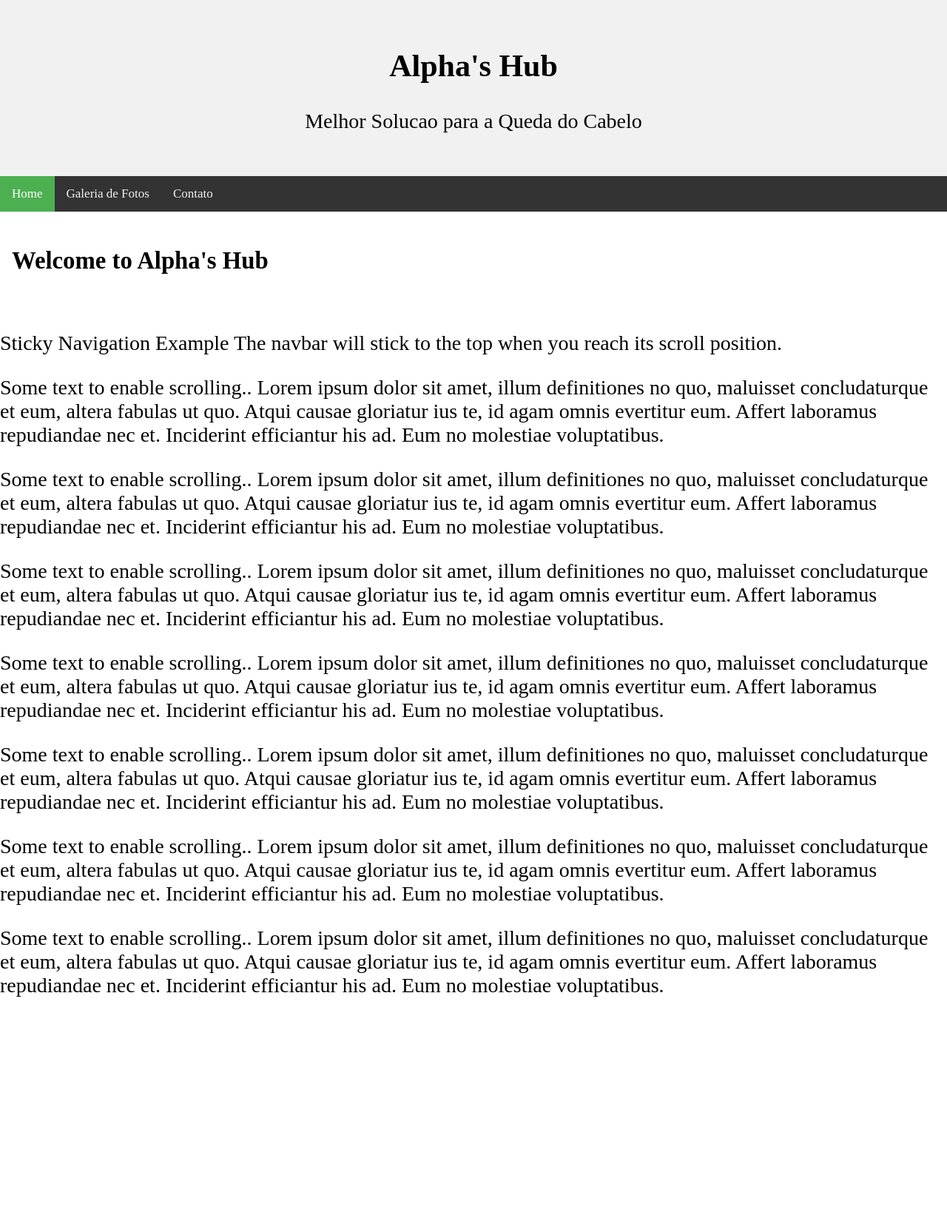
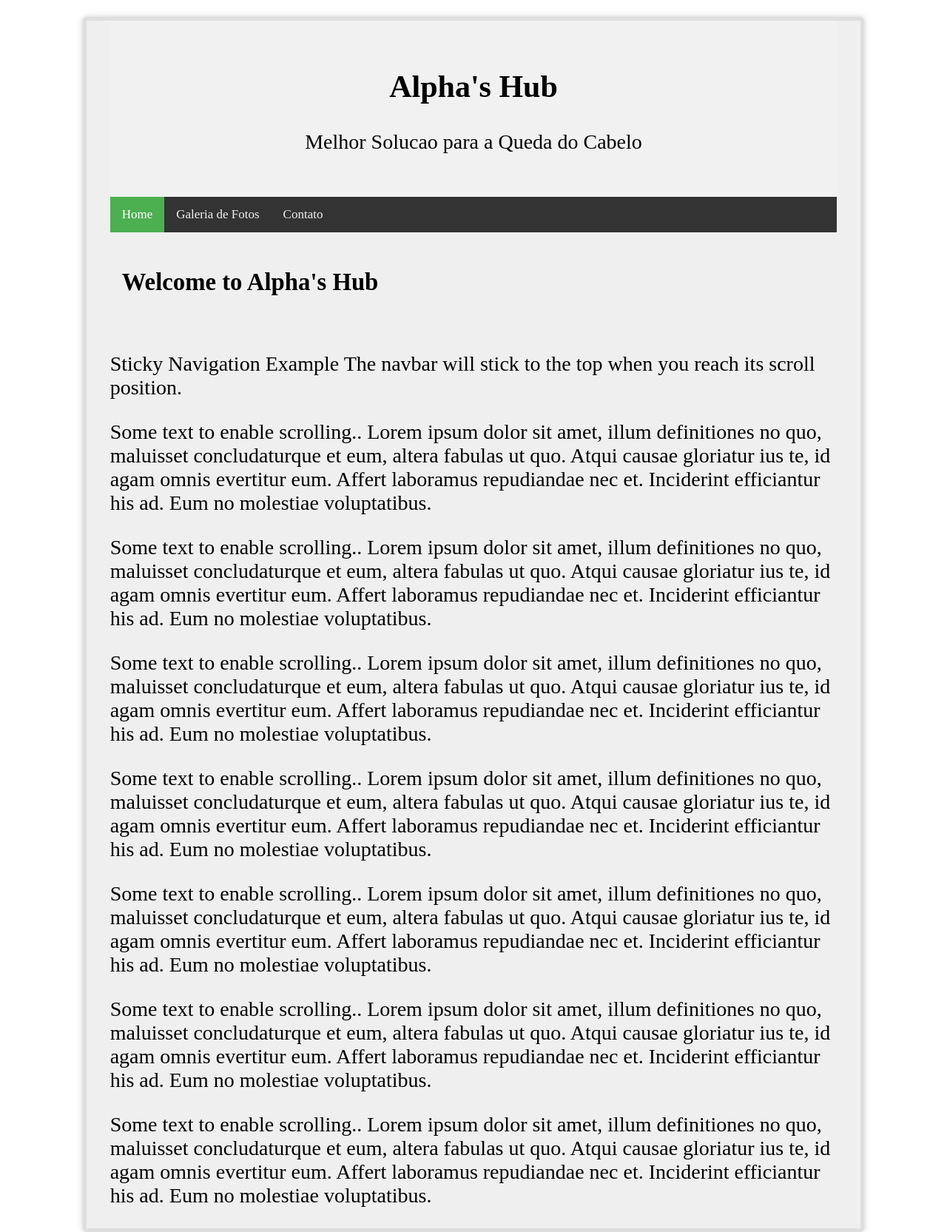
Before and after one commit to Alphashub/Alphashub.github.io, a PHP site: page / in a window 1280 px wide. Shown: the whole page at 74% size. Before the commit the page ends 1347 px from the top, so only its background shows below. Run offline with PHP 8.4, Linux system fonts and the light colour scheme.

Commit message:
Update alfa.css

```diff
--- a/alfa.css
+++ b/alfa.css
@@ -25,7 +25,7 @@ body {
 }
 
 #navbar a:hover {
-  background-color: #ddd;
+  /*background-color: #ddd;*/
   color: black;
 }
 
@@ -39,11 +39,25 @@ body {
 }
 
 .sticky {
-  position: fixed;
+  position: sticky;
   top: 0;
   width: 100%;
 }
 
 .sticky + .content {
-  padding-top: 60px;
+  padding-top: auto;
 }
+
+.tooltable{
+  border-radius: 5px;
+  background-color: #efefef;
+  padding: 0 3% 0 3%;
+  border: 5px solid #dedede;
+  box-shadow: 0 0 8px #ccc;
+}
+
+.container{
+  padding-top: .8234159342em;
+  padding-right: 4em;
+  padding-left: 4em;
+}
```
